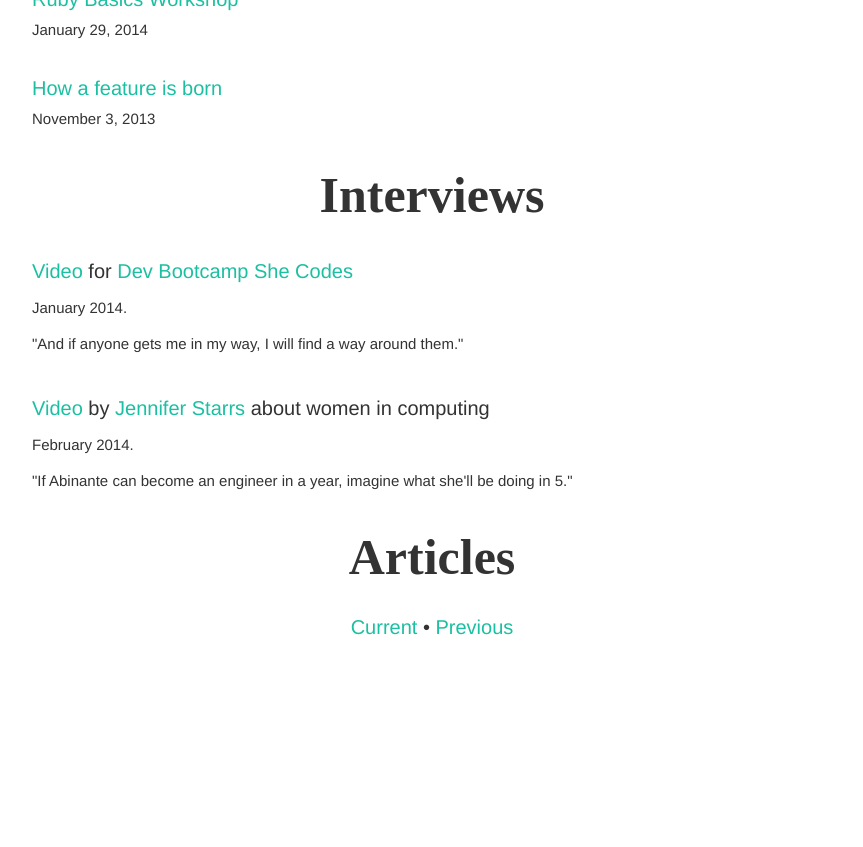
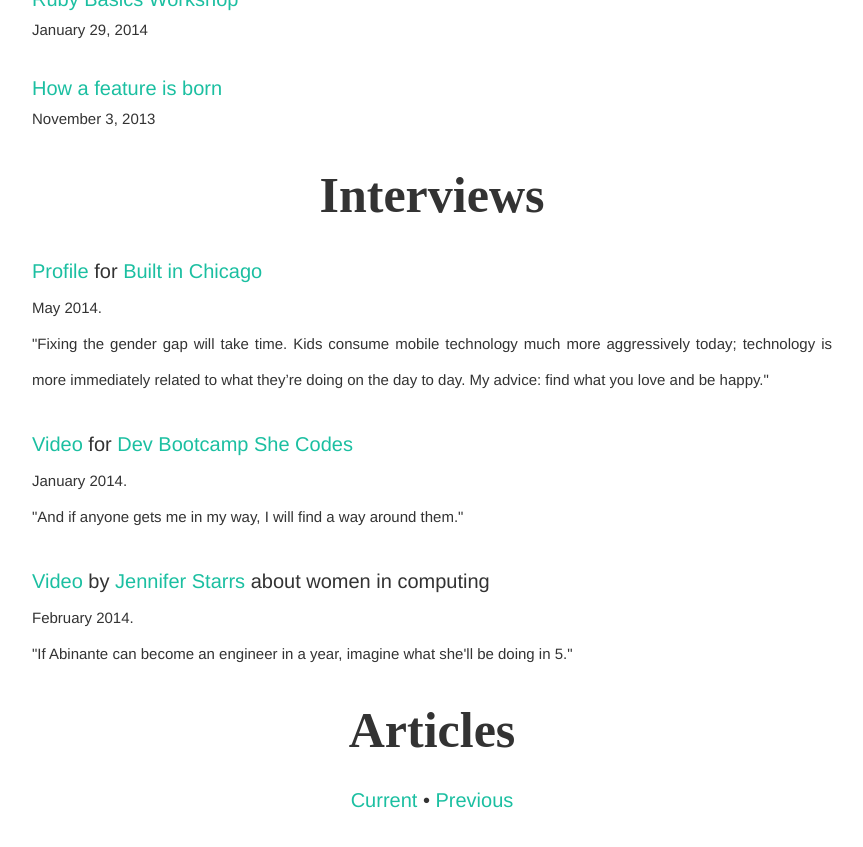
Before and after one commit to slothelle/lizabinante.com, a Jekyll site: the page built from index.html, in a window 1280 px wide and 900 px high, scrolled down 1323 px. Shown: the top 847 px of the window, without its empty margins (208-1071 px from the left). Built offline with Jekyll 4.4.1, drawn with Linux system fonts in a browser that asks for light colours; Markdown is read by kramdown in place of the engine named in the settings; the list of posts is cut into pages by our own code; before the commit the page ends 2062 px from its top, so only the background shows below that.

Commit message:
built in chicago interview;

```diff
--- a/index.html
+++ b/index.html
@@ -34,6 +34,11 @@ title: Liz Abinante &bull; Web developer with opinions
 <h2 class="script center pad-bottom-small">Interviews</h2>
 <div class="pad-bottom-small">
   <p class="pad-bottom-small">
+    <a href="http://www.builtinchicago.org/blog/4-women-devs-who-are-leading-way-chicagos-tech-scene-liz-abinante">Profile</a> for <a href="http://www.builtinchicago.org/blog/4-women-devs-leading-way-chicago-tech">Built in Chicago</a><br>
+    <span class="small">May 2014.<br>"Fixing the gender gap will take time. Kids consume mobile technology much more aggressively today; technology is more immediately related to what they’re doing on the day to day. My advice: find what you love and be happy."</span>
+  </p>
+
+  <p class="pad-bottom-small">
     <a href="http://vimeo.com/86336625">Video</a> for <a href="http://devbootcamp.com/she-codes/">Dev Bootcamp She Codes</a><br>
     <span class="small">January 2014.<br>"And if anyone gets me in my way, I will find a way around them."</span>
   </p>
```
